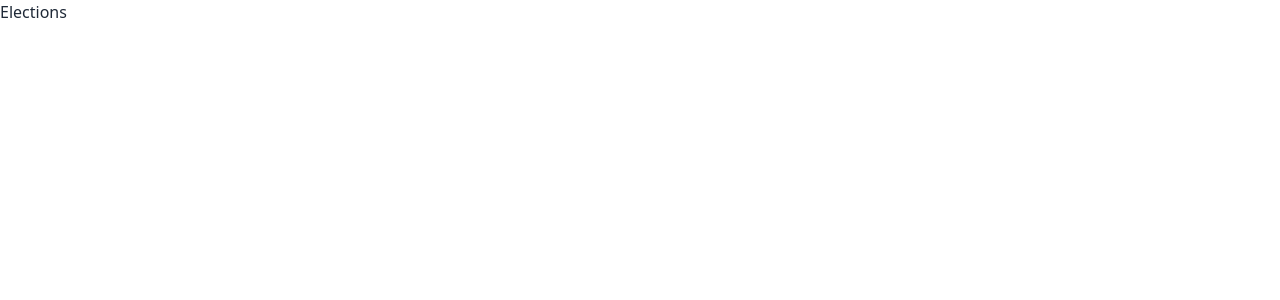
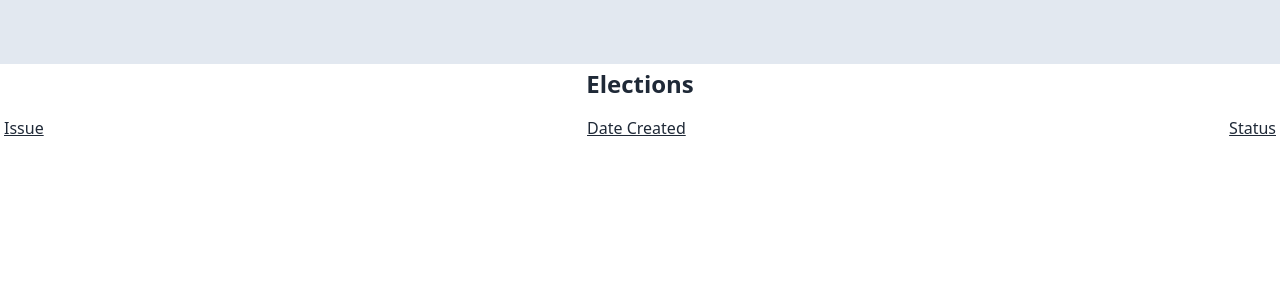
Before and after one commit to DefyCab/final_assignment, a Next.js app: page /elections in a window 1280 px wide. Shown: the top 300 px of the page. Built offline with nearby package versions, Linux system fonts and the light colour scheme.

Commit message:
adding elements and basic styling to elections page

```diff
--- a/src/app/elections/page.tsx
+++ b/src/app/elections/page.tsx
@@ -1,3 +1,17 @@
+import { Navbar } from "../features/components/navbar";
+
 export default function Elections() {
-  return <p>Elections</p>
+  return (
+    <>
+      <Navbar />
+      <main>
+        <h1 className="font-bold text-center text-2xl mt-1">Elections</h1>
+        <div className="mt-4 ml-1 mr-1 flex flex-row justify-between">
+          <p className="text-decoration-line: underline">Issue</p>
+          <p className="text-decoration-line: underline">Date Created</p>
+          <p className="text-decoration-line: underline">Status</p>
+        </div>
+      </main>
+    </>
+  );
 }
```
